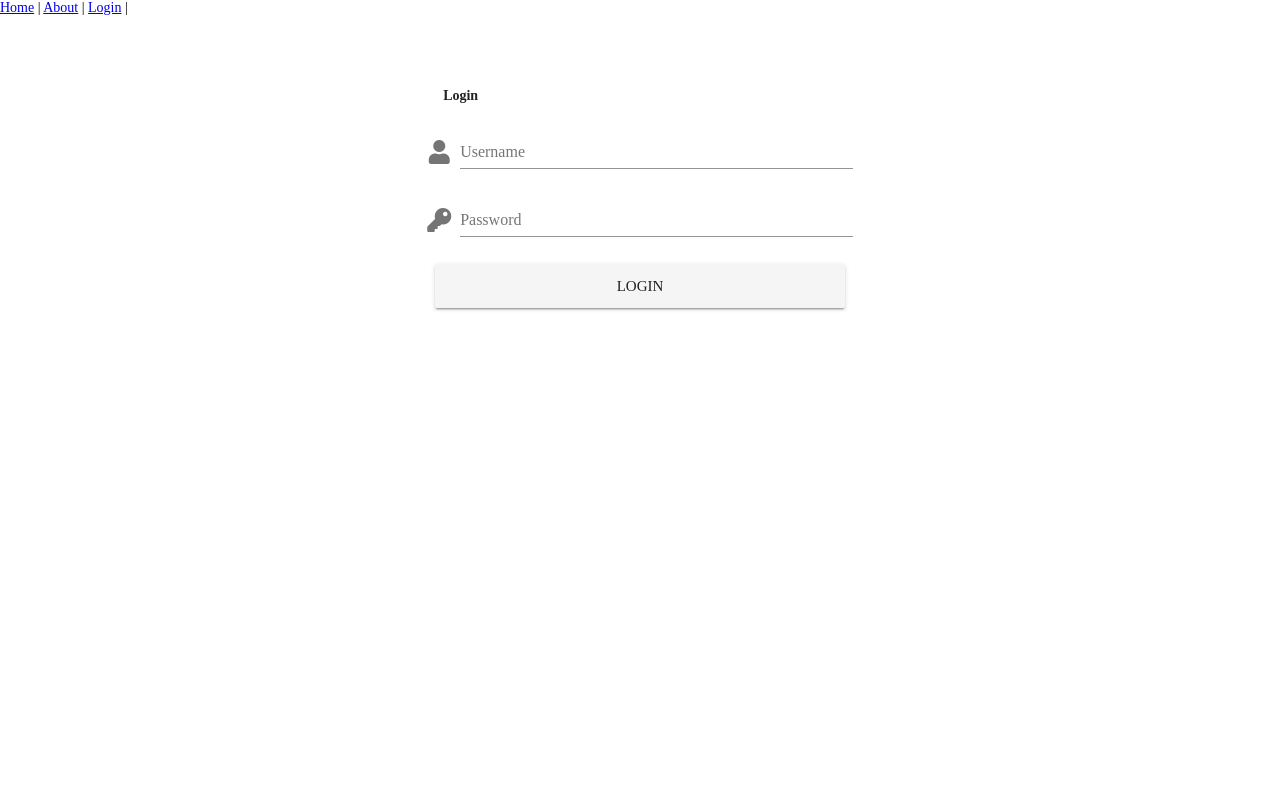
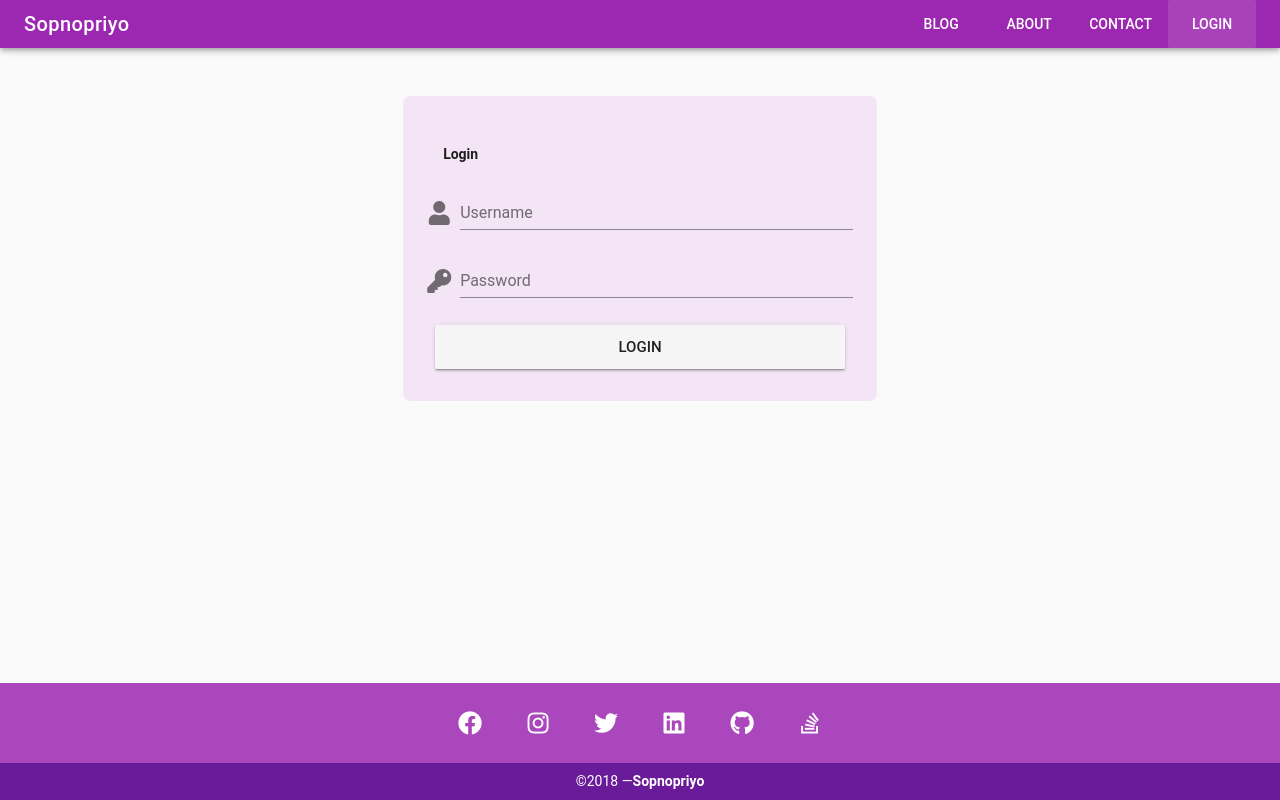
Before and after one commit to sopnopriyo/sopnopriyo-frontend, a Vue app: page /login in a window 1280 px wide. Built offline with nearby package versions, Linux system fonts and the light colour scheme; a small style sheet from the web is missing; the HTML template or start-up script is replaced by a standard one.

Commit message:
Add more pages and menu

```diff
--- a/src/layout/AdminPanel.vue
+++ b/src/layout/AdminPanel.vue
@@ -34,9 +34,10 @@
         <span class="title">Sopnopriyo</span>
       </v-toolbar-title>
       <v-spacer></v-spacer>
-	  <v-layout justify-end row>
-		  <v-btn to="/logout">Logout</v-btn>
-      </v-layout>
+	  <v-toolbar-items>
+		  <v-btn    color="red"
+      dense to="/logout" >Logout</v-btn>
+	  </v-toolbar-items>
     </v-toolbar>
     <v-content>
 		<router-view></router-view>
@@ -55,7 +56,8 @@ export default {
             { icon: 'fas fa-user', path: 'manageuser', text: 'Users' },
             { icon: 'fab fa-blogger', path: 'manageblog', text: 'Blog' },
             { icon: 'fas fa-archive', path: 'manageportfolio', text: 'Portfolio' },
-            { icon: 'fas fa-envelope', path: 'managecontact', text: 'Message' }
+            { icon: 'fas fa-envelope', path: 'managecontact', text: 'Message' },
+			{ icon: 'far fa-laptop-code', path: 'apidefination', text: 'API Specification' },
         ]
     })
 };
--- a/src/layout/Frontend.vue
+++ b/src/layout/Frontend.vue
@@ -1,15 +1,91 @@
 <template>
-	<div id="app">
-		<div id="nav">
-		<router-link to="/">Home</router-link> |
-			<router-link to="/about">About</router-link> |
-			<router-link to="/login">Login</router-link> |
-		</div>
-    <router-view/>
-  </div>
+    <v-app>
+        <v-toolbar color="purple" dense
+      fixed
+      clipped-left
+      app>
+            <v-toolbar-title>
+                <router-link to="/"  class="white--text" tag="span" style="cursor: pointer">
+                    Sopnopriyo
+                </router-link>
+            </v-toolbar-title>
+            <v-spacer></v-spacer>
+            <v-toolbar-items>
+                <v-btn v-for="item in items" :key="item.path" :to="item.path" flat ripple class="white--text" >{{ item.text}}</v-btn>
+            </v-toolbar-items>
+        </v-toolbar>
+        <v-content>
+            <v-container fluid>
+                <router-view></router-view>
+            </v-container>
+        </v-content>
+        <v-footer dark height="auto" app>
+            <v-card class="flex" flat tile>
+                <v-card-title class="purple lighten-1 white--text text-xs-center justify-center">
+                    <v-btn v-for="socialLink in socialLinks" target="blank" :href="socialLink.link" :key="socialLink.icon" class="mx-3" dark icon>
+                        <v-icon size="24px">{{ socialLink.icon }}</v-icon>
+                    </v-btn>
+                </v-card-title>
+                <v-card-actions class="purple darken-3 justify-center">
+                    &copy;2018 — <strong>Sopnopriyo</strong>
+                </v-card-actions>
+            </v-card>
+        </v-footer>
+    </v-app>
 </template>
 <style lang="sass">
 </style>
 <script>
-export default {};
+export default {
+    data: () => ({
+        items: [{
+                path: '/blog',
+                text: 'Blog'
+            },
+            {
+                path: '/about',
+                text: 'About'
+            },
+            {
+                path: '/contact',
+                text: 'Contact'
+            },
+            {
+                path: '/login',
+                text: 'login'
+			},
+		],
+		socialLinks: [
+			{
+				icon: 'fab fa-facebook',
+				link: 'https://facebook.com/sopnopriyoo/'
+			},
+			{
+				icon: 'fab fa-instagram',
+				link: 'https://www.instagram.com/sopno.priyo/'
+			},
+			{
+				icon: 'fab fa-twitter',
+				link: 'https://twitter.com/sopnopriyo'
+			},
+			{
+				icon: 'fab fa-linkedin',
+				link: 'https://www.linkedin.com/in/sopnopriyo/'
+			},
+			{
+				icon: 'fab fa-github',
+				link: 'https://github.com/sopnopriyo/sopnopriyo'
+			},
+			{
+				icon: 'fab fa-stack-overflow',
+				link: 'https://stackoverflow.com/users/4778904/shahin-alam'
+			}
+      	]
+    }),
+    computed: {
+        loggedIn() {
+            return this.$store.getters.loggedIn;
+        }
+    },
+};
 </script>
--- a/src/router.js
+++ b/src/router.js
@@ -9,7 +9,17 @@ const routes = [
       path: '/',
       name: 'home',
       component: Home
-    },
+	},
+	{
+		path: '/blog',
+		name: 'blog',
+		component: () => import(/* webpackChunkName: "blog" */ './views/Blog.vue')
+	},
+	{
+		path: '/contact',
+		name: 'contact',
+		component: () => import(/* webpackChunkName: "contact" */ './views/Contact.vue')
+	  },
     {
       path: '/about',
       name: 'about',
--- /dev/null
+++ b/src/views/Blog.vue
@@ -0,0 +1,5 @@
+<template>
+  <div class="about">
+    <h1>This is an blog page</h1>
+  </div>
+</template>
--- /dev/null
+++ b/src/views/Contact.vue
@@ -0,0 +1,5 @@
+<template>
+  <div class="about">
+    <h1>This is an contact page</h1>
+  </div>
+</template>
--- a/src/views/Login.vue
+++ b/src/views/Login.vue
@@ -1,17 +1,19 @@
 <template>
     <v-container fill-height>
         <v-layout justify-center align-center>
-		<v-flex xs5 class="lighten-4">
-			<v-container style="position: relative;top: 13%;" class="text-xs-center">
-			<v-card flat>
+            <v-flex xs5 class="lighten-5 purple rounded-card rounder-card">
+                <v-container class="text-xs-center">
+                    <v-card flat class="purple lighten-5">
                         <v-card-title primary-title>
                             <h4>Login</h4>
                         </v-card-title>
                         <v-form>
-				<v-text-field prepend-icon="fas fa-user" v-model="fields.username.value" name="Username" label="Username"></v-text-field>
-				<v-text-field prepend-icon="fas fa-key" v-model="fields.password.value" name="Password" label="Password" type="password"></v-text-field>
+                            <v-text-field prepend-icon="fas fa-user" v-model="fields.username.value" name="Username"
+                                label="Username"></v-text-field>
+                            <v-text-field prepend-icon="fas fa-key" v-model="fields.password.value" name="Password"
+                                label="Password" type="password"></v-text-field>
                             <v-card-actions>
-				<v-btn primary large block  @click="performlogin()">Login</v-btn>
+                                <v-btn primary large block @click="performlogin()">Login</v-btn>
                             </v-card-actions>
                         </v-form>
                     </v-card>
@@ -21,15 +23,8 @@
     </v-container>
 </template>
 <style lang="scss">
-.login-form {
-    display: flex;
-    flex-direction: column;
-    align-items: center;
-    text-align: center;
-}
-.login-form div {
-    display: flex;
-    flex-direction: row;
+	.rounder-card {
+		border-radius: 8px;
 	}
 </style>
 <script>
```
Lines whose indentation alone changed are shown as unchanged.
